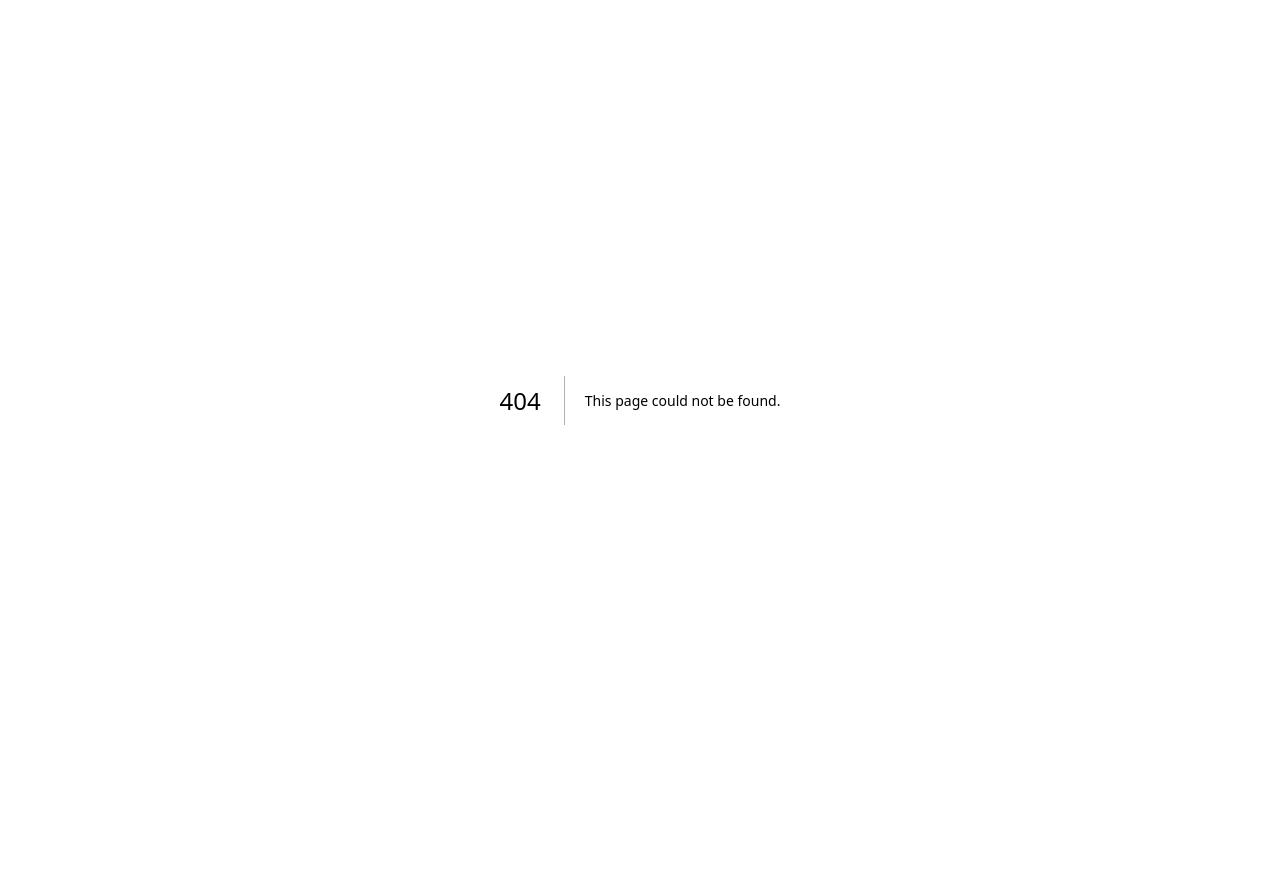
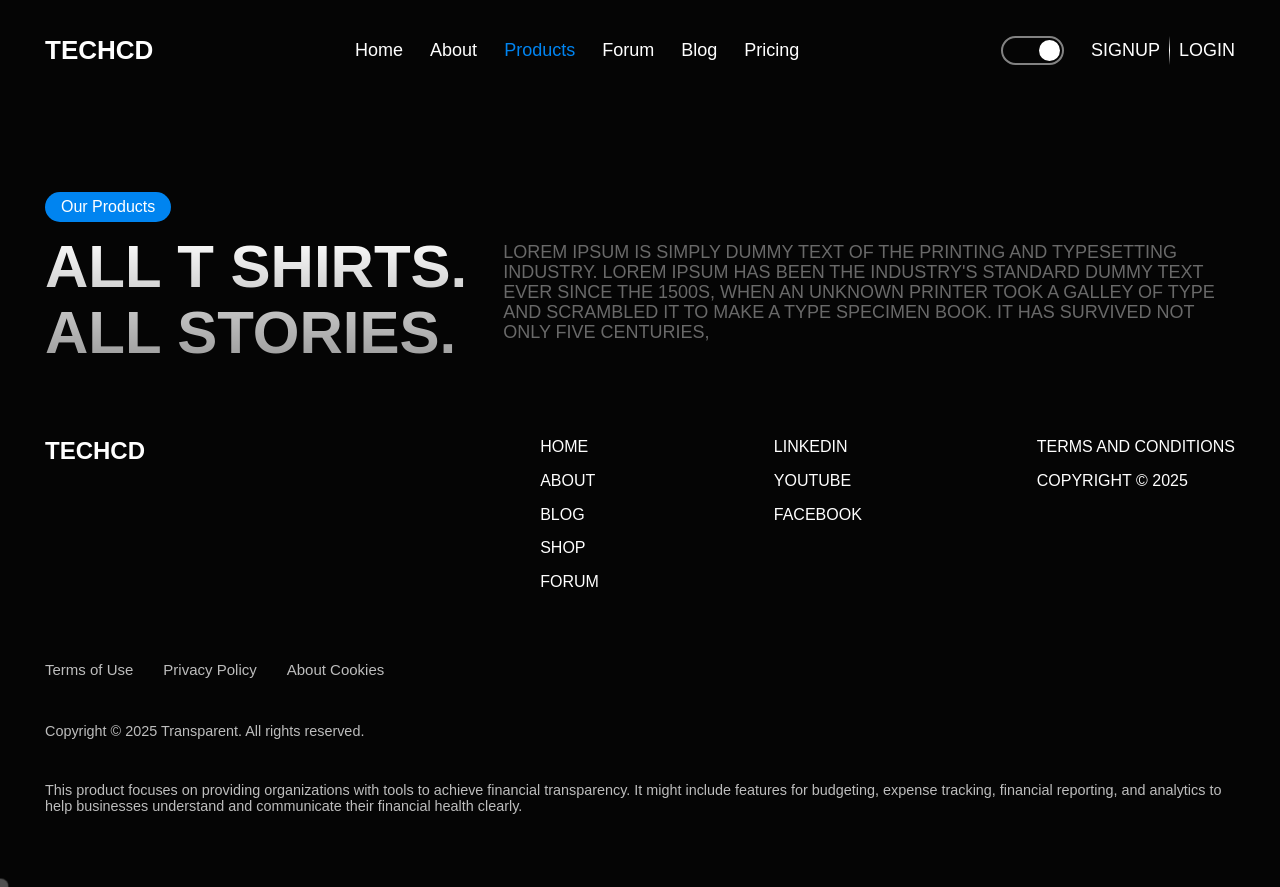
Before and after one commit to chamika-damith/techcd-portfolio, a Next.js app: page /products in a window 1280 px wide. Before the commit this address had no page. Before the commit the page ends 800 px from the top, so only its background shows below. Built offline with nearby package versions, Linux system fonts and the light colour scheme; a web font is replaced by a local one.

Commit message:
feat(products-page): title section

```diff
--- /dev/null
+++ b/app/(user-pages)/products/page.tsx
@@ -0,0 +1,12 @@
+import React from "react";
+import TitleArea from "@/components/user/product-page/TitleArea";
+
+const ProductPage = () => {
+  return (
+    <>
+      <TitleArea />
+    </>
+  );
+};
+
+export default ProductPage;
--- /dev/null
+++ b/components/user/product-page/TitleArea.tsx
@@ -0,0 +1,29 @@
+import React from "react";
+
+const TitleArea = () => {
+  return (
+    <section>
+      <div className="px-container container mx-auto flex flex-col items-center pt-[8em] text-center lg:items-start lg:text-left">
+        <p className="bg-primary text-foreground w-fit rounded-full px-[1em] py-[0.4em] text-[12px] sm:text-[13px] md:text-[14px] lg:text-[15px] xl:text-[16px] 2xl:text-[18px]">
+          Our Products
+        </p>
+
+        <div className="mt-[1em] flex flex-col gap-[0.5em] lg:mt-[0.5em] lg:flex-row lg:gap-[1.5em]">
+          <h2 className="dark:from-foreground to-foreground bg-gradient-to-b from-[#999999] bg-clip-text text-[26px] font-semibold text-transparent uppercase sm:text-[34px] md:text-[43px] lg:shrink-0 lg:text-[51px] xl:text-[60px] 2xl:text-[68px] dark:to-[#999999]">
+            All t shirts. <br />
+            All stories.
+          </h2>
+          <p className="text-foreground/40 mx-auto max-w-9/10 text-center text-[12px] uppercase sm:text-[13px] md:text-[15px] lg:mx-0 lg:mt-[0.5em] lg:max-w-none lg:text-left lg:text-[16px] xl:text-[18px] 2xl:text-[20px]">
+            Lorem Ipsum is simply dummy text of the printing and typesetting
+            industry. Lorem Ipsum has been the industry&apos;s standard dummy
+            text ever since the 1500s, when an unknown printer took a galley of
+            type and scrambled it to make a type specimen book. It has survived
+            not only five centuries,
+          </p>
+        </div>
+      </div>
+    </section>
+  );
+};
+
+export default TitleArea;
```
